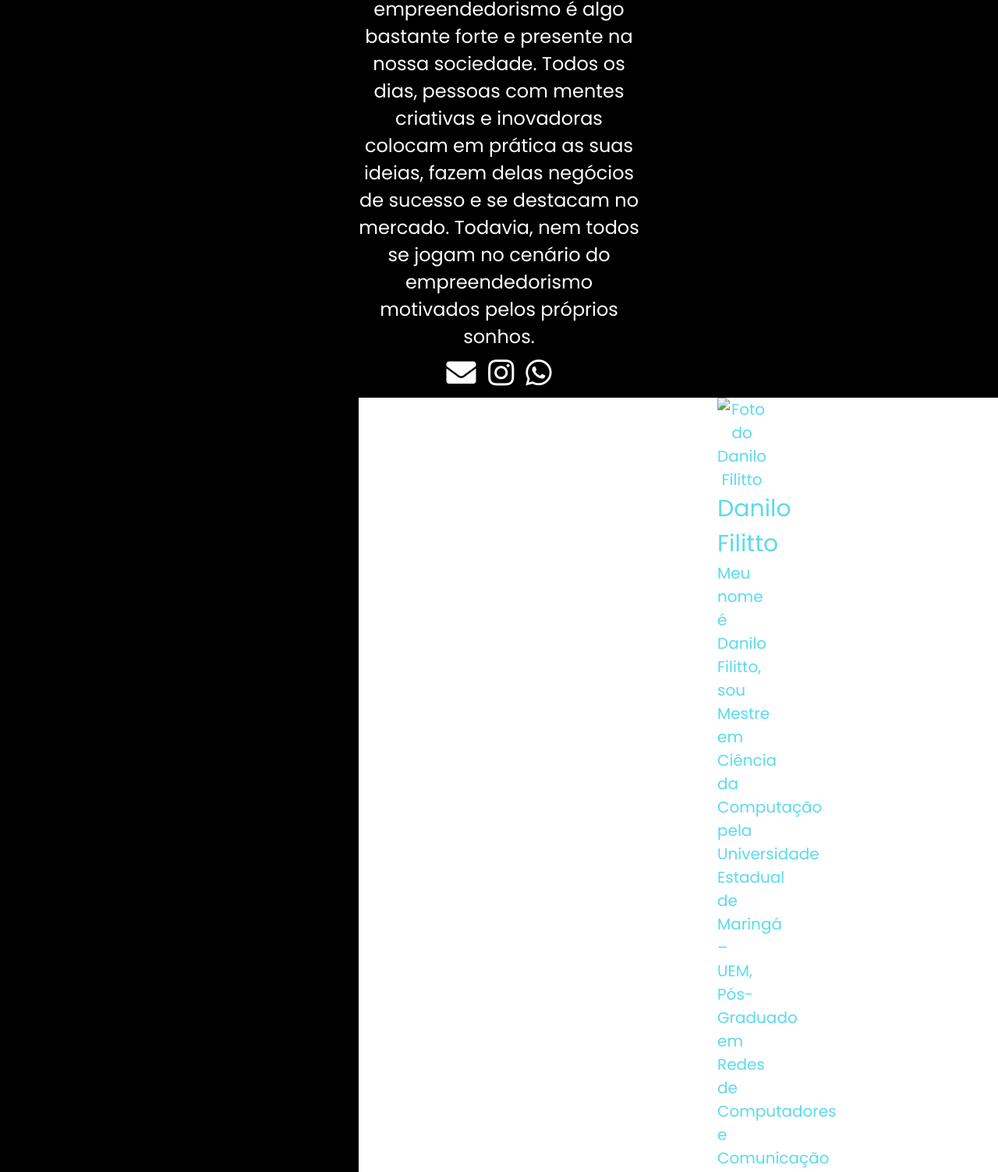
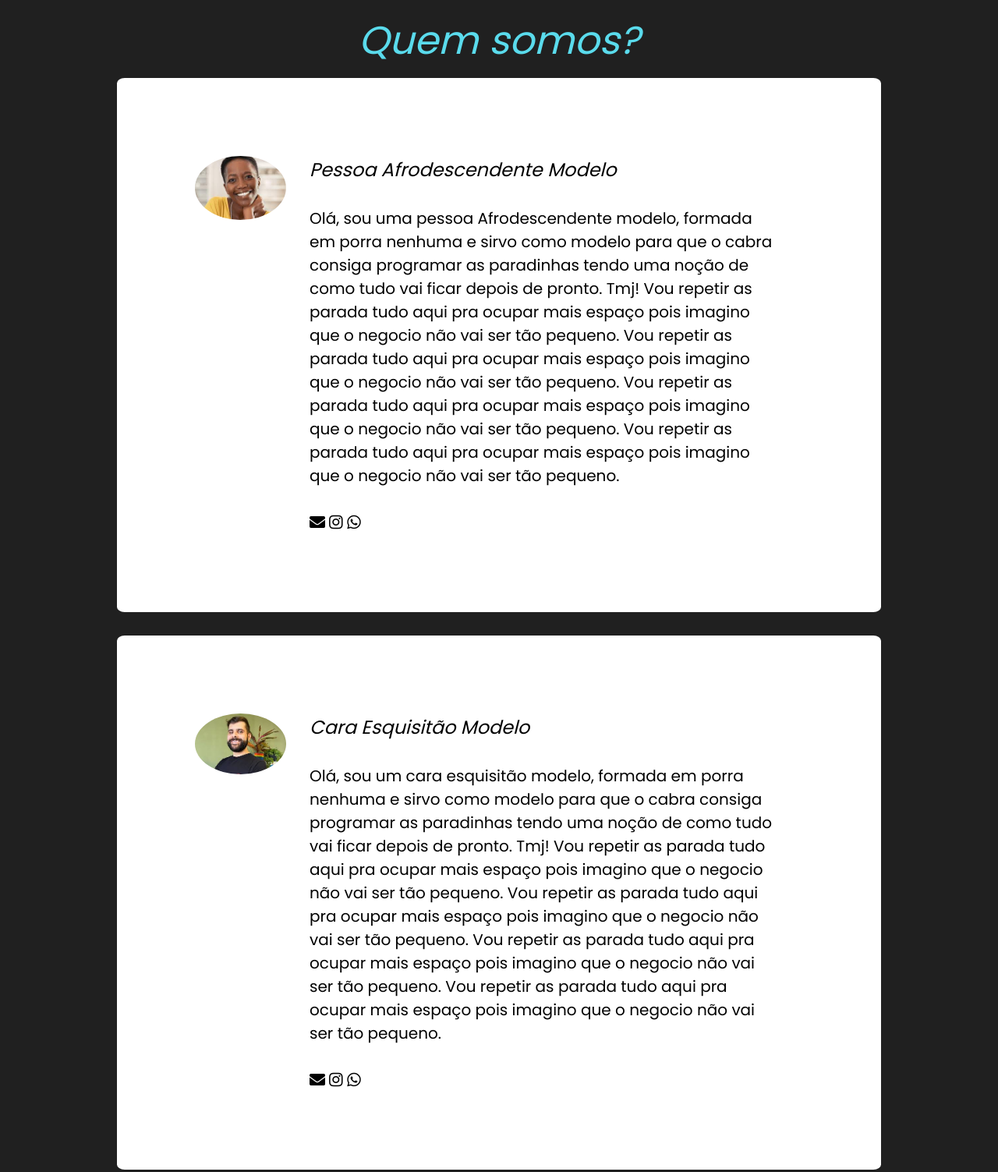
Before and after one commit to NetworkEmpreendimentos/NetworkEmpreendimentos.github.io, a plain HTML site: page index.html in a window 1280 px wide. Shown: the part 421-1924 px from the top of the page at 78% size. Drawn offline with nearby package versions, Linux system fonts and the light colour scheme.

Commit message:
Add files via upload

```diff
--- a/css/styles.css
+++ b/css/styles.css
@@ -1,16 +1,16 @@
 main {
   display: flex;
   flex-direction: column;
-  justify-content: center;
-  padding: 0 460px;
-  text-align: center;
+  padding: 0 150px;
   color: #5adbec;
   overflow: hidden;
+  background-color: rgb(32, 32, 32);
 }
 
 .intro {
   font-size: 3.2rem;
   font-weight: 600;
+  text-align: center;
 }
 
 .position {
@@ -28,6 +28,7 @@ main {
 
 .social {
   padding: 10px;
+  text-align: center;
 }
 
 .social i {
@@ -41,12 +42,6 @@ main {
 
 a {
   color: #ffffff;
-}
-
-.container{
-  background-color: #ffffff;
-  display: flex;
-  padding: 0 460px;
 }
 
 @media (min-width: 575px) {
@@ -74,5 +69,42 @@ a {
 }
 
 #textin {
-  color:#ffffff
+  color:#ffffff;
+  text-align: center;
 }
+
+.quem{
+  color: #5adbec;
+  font-size: 50px;
+  font-style: oblique;
+  margin-top: 20px;
+}
+
+#container{
+  background-color: #ffffff;
+  display: flex;
+  height: 100%;
+  padding: 100px 100px;
+  border-radius: 1%;
+}
+
+#p1{
+  border-radius: 100%;
+  width: 15%;
+  height: 25%;
+}
+
+.descricao{
+  width: 80%;
+  color: black;
+  padding-left: 30px;
+}
+
+#icones{
+  color: black;
+}
+
+.nomes{
+  font-size: x-large;
+  font-style: oblique;
+}
--- a/index.html
+++ b/index.html
@@ -4,7 +4,6 @@
     <meta charset="UTF-8" />
     <meta http-equiv="X-UA-Compatible" content="IE=edge" />
     <meta name="viewport" content="width=device-width, initial-scale=1.0" />
-
     <title>Network Empreendimentos</title>
 
     <link rel="icon" type="image/png" href="img/favicon.png" />
@@ -19,9 +18,9 @@
       href="https://cdnjs.cloudflare.com/ajax/libs/animate.css/3.5.2/animate.min.css"
     />
   </head>
-  <body onselectstart="return false" bgcolor="black">
+  <body onselectstart="return false" >
     <main>
-      <h1 class="intro animated bounceInDown">Olá, bem vindo à Network Empreendimentos!</h1>
+      <h1 class="intro animated bounceInDown">Bem vindo à Network Empreendimentos!</h1>
       <h3 class="position" id="textin">
         A cultura do empreendedorismo é algo bastante forte e presente na nossa
         sociedade. Todos os dias, pessoas com mentes criativas e inovadoras
@@ -37,41 +36,138 @@
         <a target="_blank" href="https://www.instagram.com/diordan.cardoso">
           <i class="fab fa-instagram animated bounceIn"></i>
         </a>
-        <a
-          target="_blank"
-          href="https://api.whatsapp.com/send?phone=5545998568699&text=Ol%C3%A1,%20Leonardo!"
+        <a target="_blank" href="https://api.whatsapp.com/send?phone=5545998568699&text=Ol%C3%A1,%20Leonardo!"
         >
           <i class="fab fa-whatsapp animated bounceInRight"></i>
         </a>
+
+        <p class="quem">Quem somos?</p>
+
       </div>
 
-      <main class="container">
-        <article class="super-card">
-            <section class="super-card-img">
-                <img src="./img/danilofilitto.jpg" alt="Foto do Danilo Filitto", title="Danilo Filitto">
-                <h2>Danilo Filitto</h2>
-            </section>
-            <section class="super-card-text">
-                <p>
-                    Meu nome é Danilo Filitto, sou Mestre em Ciência da Computação pela
-                    Universidade Estadual de Maringá – UEM, Pós-Graduado em Redes de Computadores
-                    e Comunicação de Dados pela Universidade do Estado do Paraná – UEL, Bacharel
-                    em Ciência da Computação pela Universidade do Oeste Paulista – UNOESTE.
-                </p>
-                <p>
-                    Atuo na área acadêmica como professor desde 2006.
-                    Atualmente leciono na UNOESTE (Universidade do Oeste Paulista) e no SENAC
-                    (Serviço Nacional de Aprendizagem Comercial) da cidade de Presidente Prudente.
-                    Além de professor sou desenvolvedor de jogos e palestrante.
-                </p>
-                <p>
-                    As Área de Pesquisa em qual atuo são: desenvolvimento de Softwares,
-                    estrutura de dados, processamento de imagens digitais,
-                    redes de computadores e desenvolvimento de jogos..
-                </p>
-            </section>
-        </article>
-    </main>
+      <div id="container">
+        <img id="p1" src="./img/pessoa.png" alt="Foto do Integrante 1", title="Integrante 1" >
+        <div class="descricao">
+          <p class="nomes">Pessoa Afrodescendente Modelo</p>
+          <br>
+          <p>Olá, sou uma pessoa Afrodescendente modelo, formada em porra nenhuma e sirvo como modelo
+            para que o cabra consiga programar as paradinhas tendo uma noção de como tudo vai ficar
+            depois de pronto. Tmj!
+            Vou repetir as parada tudo aqui pra ocupar mais espaço pois imagino que o negocio não vai
+            ser tão pequeno.
+            Vou repetir as parada tudo aqui pra ocupar mais espaço pois imagino que o negocio não vai
+            ser tão pequeno.
+            Vou repetir as parada tudo aqui pra ocupar mais espaço pois imagino que o negocio não vai
+            ser tão pequeno.
+            Vou repetir as parada tudo aqui pra ocupar mais espaço pois imagino que o negocio não vai
+            ser tão pequeno.
+          </p>
+          <br>
+          <a target="_blank" href="mailto:networkempreendimentos.pt@gmail.com">
+            <i id="icones" class="fas fa-envelope animated bounceInLeft"></i>
+          </a>
+          <a target="_blank" href="https://www.instagram.com/diordan.cardoso">
+            <i id="icones" class="fab fa-instagram animated bounceIn"></i>
+          </a>
+          <a target="_blank" href="https://api.whatsapp.com/send?phone=5545998568699&text=Ol%C3%A1,%20Leonardo!"
+          >
+            <i id="icones" class="fab fa-whatsapp animated bounceInRight"></i>
+          </a>
+        </div>
+      </div>
+      <br>
+      <div id="container">
+        <img id="p1" src="./img/pessoa2.png" alt="Foto do Integrante 1", title="Integrante 1" >
+        <div class="descricao">
+          <p class="nomes">Cara Esquisitão Modelo</p>
+          <br>
+          <p>Olá, sou um cara esquisitão modelo, formada em porra nenhuma e sirvo como modelo
+          para que o cabra consiga programar as paradinhas tendo uma noção de como tudo vai ficar
+          depois de pronto. Tmj!
+          Vou repetir as parada tudo aqui pra ocupar mais espaço pois imagino que o negocio não vai
+          ser tão pequeno.
+          Vou repetir as parada tudo aqui pra ocupar mais espaço pois imagino que o negocio não vai
+          ser tão pequeno.
+          Vou repetir as parada tudo aqui pra ocupar mais espaço pois imagino que o negocio não vai
+          ser tão pequeno.
+          Vou repetir as parada tudo aqui pra ocupar mais espaço pois imagino que o negocio não vai
+          ser tão pequeno.
+          </p>
+          <br>
+          <a target="_blank" href="mailto:networkempreendimentos.pt@gmail.com">
+            <i id="icones" class="fas fa-envelope animated bounceInLeft"></i>
+          </a>
+          <a target="_blank" href="https://www.instagram.com/diordan.cardoso">
+            <i id="icones" class="fab fa-instagram animated bounceIn"></i>
+          </a>
+          <a target="_blank" href="https://api.whatsapp.com/send?phone=5545998568699&text=Ol%C3%A1,%20Leonardo!"
+          >
+            <i id="icones" class="fab fa-whatsapp animated bounceInRight"></i>
+          </a>
+        </div>
+      </div>
+      <br>
+      <div id="container">
+        <img id="p1" src="./img/pessoa3.png" alt="Foto do Integrante 1", title="Integrante 1" >
+        <div class="descricao">
+          <p class="nomes">Mulher Cabelo Vermelho</p>
+          <br>
+          <p>Olá, sou uma mulher de cabelo colorido, formada em porra nenhuma e sirvo como modelo
+          para que o cabra consiga programar as paradinhas tendo uma noção de como tudo vai ficar
+          depois de pronto. Tmj!
+          Vou repetir as parada tudo aqui pra ocupar mais espaço pois imagino que o negocio não vai
+          ser tão pequeno.
+          Vou repetir as parada tudo aqui pra ocupar mais espaço pois imagino que o negocio não vai
+          ser tão pequeno.
+          Vou repetir as parada tudo aqui pra ocupar mais espaço pois imagino que o negocio não vai
+          ser tão pequeno.
+          Vou repetir as parada tudo aqui pra ocupar mais espaço pois imagino que o negocio não vai
+          ser tão pequeno.
+          </p>
+          <br>
+          <a target="_blank" href="mailto:networkempreendimentos.pt@gmail.com">
+            <i id="icones" class="fas fa-envelope animated bounceInLeft"></i>
+          </a>
+          <a target="_blank" href="https://www.instagram.com/diordan.cardoso">
+            <i id="icones" class="fab fa-instagram animated bounceIn"></i>
+          </a>
+          <a target="_blank" href="https://api.whatsapp.com/send?phone=5545998568699&text=Ol%C3%A1,%20Leonardo!"
+          >
+            <i id="icones" class="fab fa-whatsapp animated bounceInRight"></i>
+          </a>
+        </div>
+      </div>
+      <br>
+      <div id="container">
+        <img id="p1" src="./img/pessoa4.png" alt="Foto do Integrante 1", title="Integrante 1" >
+        <div class="descricao">
+          <p class="nomes">Velho Pintoso</p>
+          <br>
+          <p>Olá, sou um veio pintoso, formada em porra nenhuma e sirvo como modelo
+          para que o cabra consiga programar as paradinhas tendo uma noção de como tudo vai ficar
+          depois de pronto. Tmj!
+          Vou repetir as parada tudo aqui pra ocupar mais espaço pois imagino que o negocio não vai
+          ser tão pequeno.
+          Vou repetir as parada tudo aqui pra ocupar mais espaço pois imagino que o negocio não vai
+          ser tão pequeno.
+          Vou repetir as parada tudo aqui pra ocupar mais espaço pois imagino que o negocio não vai
+          ser tão pequeno.
+          Vou repetir as parada tudo aqui pra ocupar mais espaço pois imagino que o negocio não vai
+          ser tão pequeno.
+          </p>
+          <br>
+          <a target="_blank" href="mailto:networkempreendimentos.pt@gmail.com">
+            <i id="icones" class="fas fa-envelope animated bounceInLeft"></i>
+          </a>
+          <a target="_blank" href="https://www.instagram.com/diordan.cardoso">
+            <i id="icones" class="fab fa-instagram animated bounceIn"></i>
+          </a>
+          <a target="_blank" href="https://api.whatsapp.com/send?phone=5545998568699&text=Ol%C3%A1,%20Leonardo!"
+          >
+            <i id="icones" class="fab fa-whatsapp animated bounceInRight"></i>
+          </a>
+        </div>
+      </div>
 
     </main>
   </body>
```
Also changed, not shown: img/pessoa.png (added), img/pessoa2.png (added), img/pessoa3.png (added), img/pessoa4.png (added).
